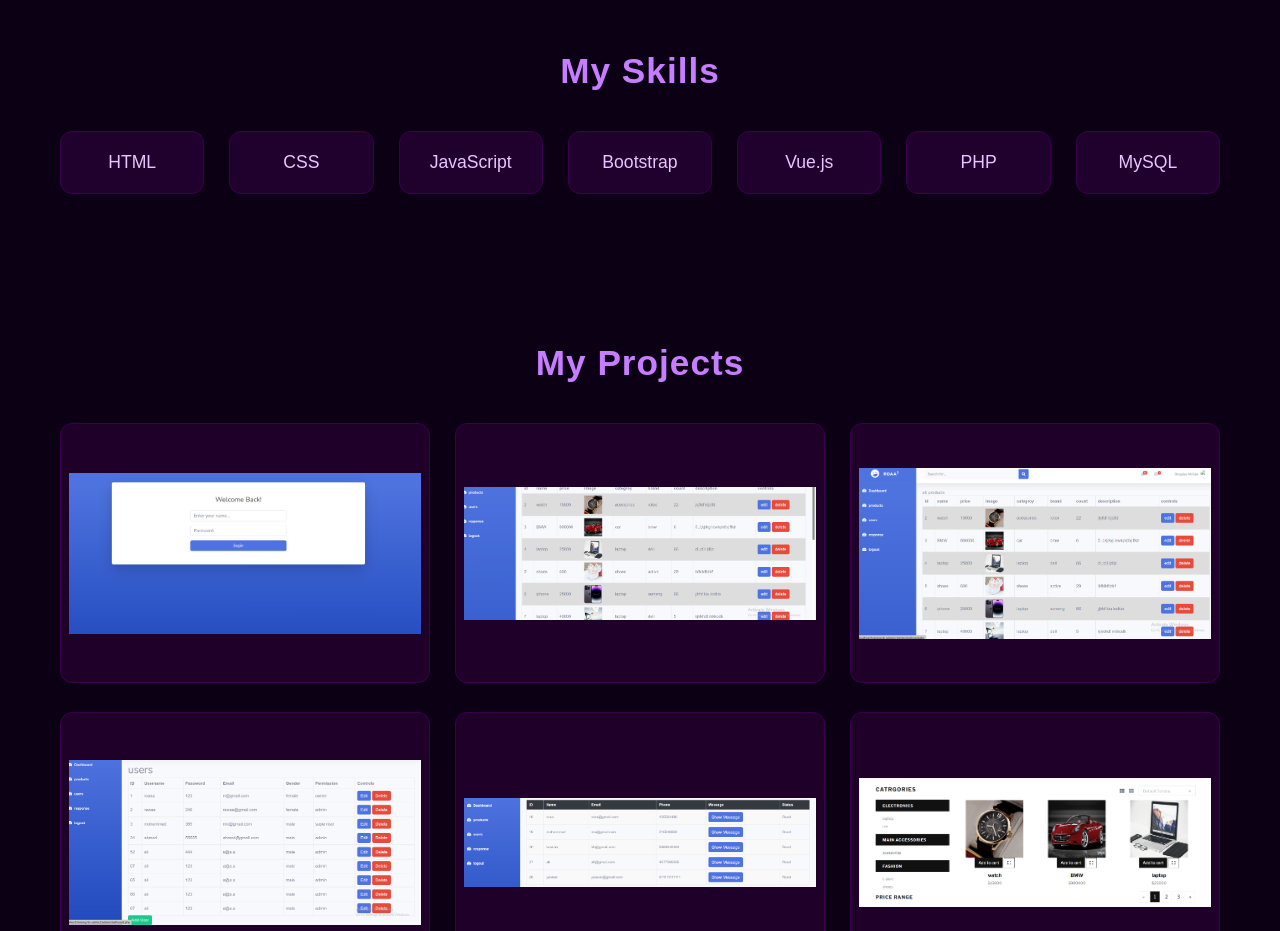
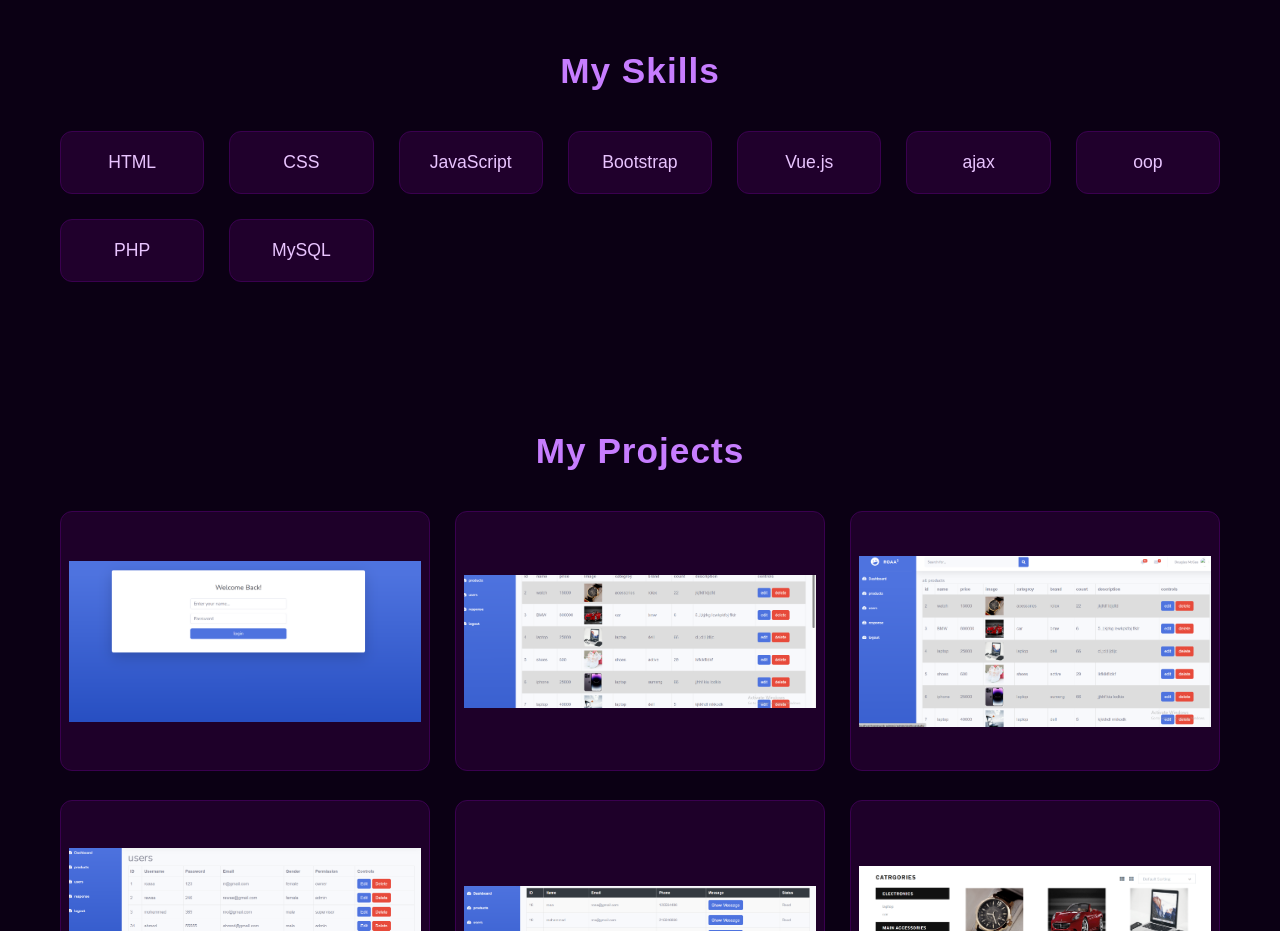
Before and after one commit to sabreenelgmal-cell/sabreen_portfolio, a plain HTML site: page index.html in a window 1280 px wide. Shown: the part 820-1751 px from the top of the page. Drawn offline with Linux system fonts and the light colour scheme.

Commit message:
Update index.html

```diff
--- a/index.html
+++ b/index.html
@@ -152,6 +152,8 @@
       <div class="skill">JavaScript</div>
       <div class="skill">Bootstrap</div>
       <div class="skill">Vue.js</div>
+      <div class="skill">ajax</div>
+      <div class="skill">oop</div>
       <div class="skill">PHP</div>
       <div class="skill">MySQL</div>
     </div>
```
